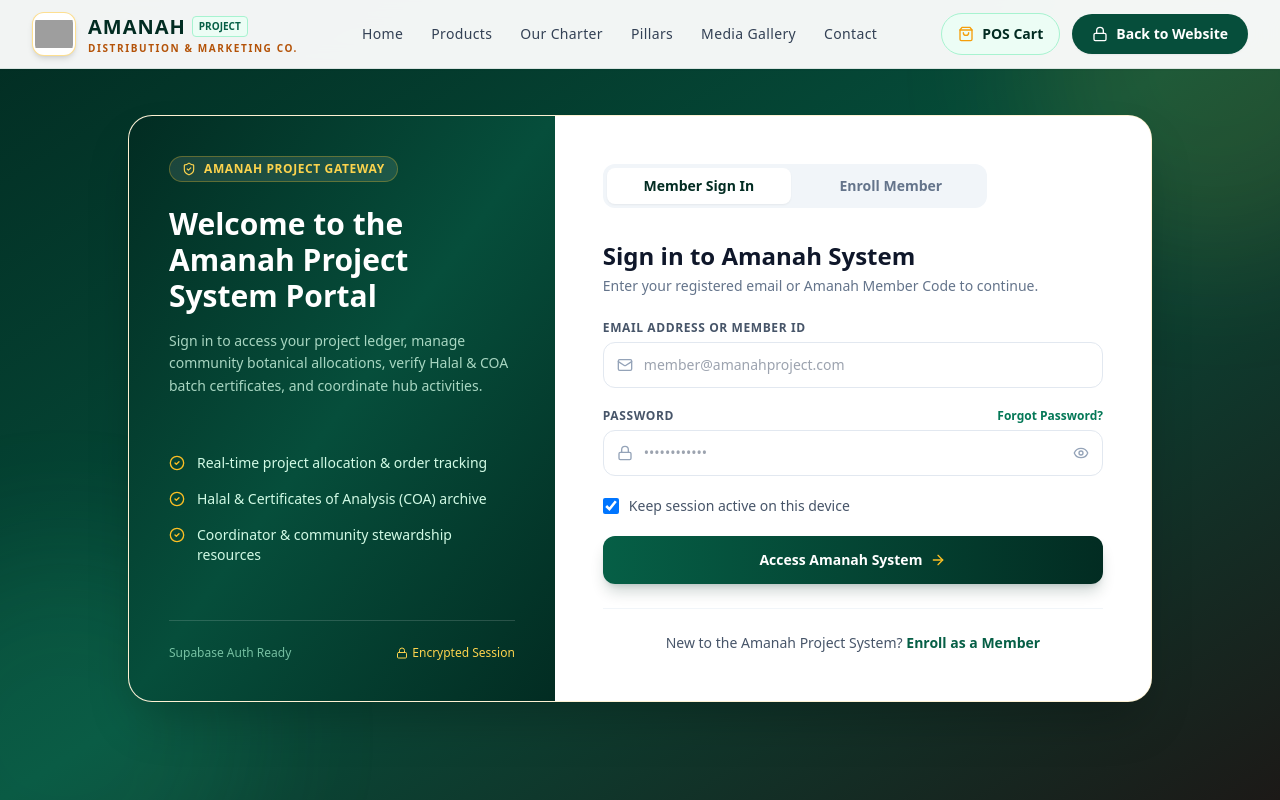
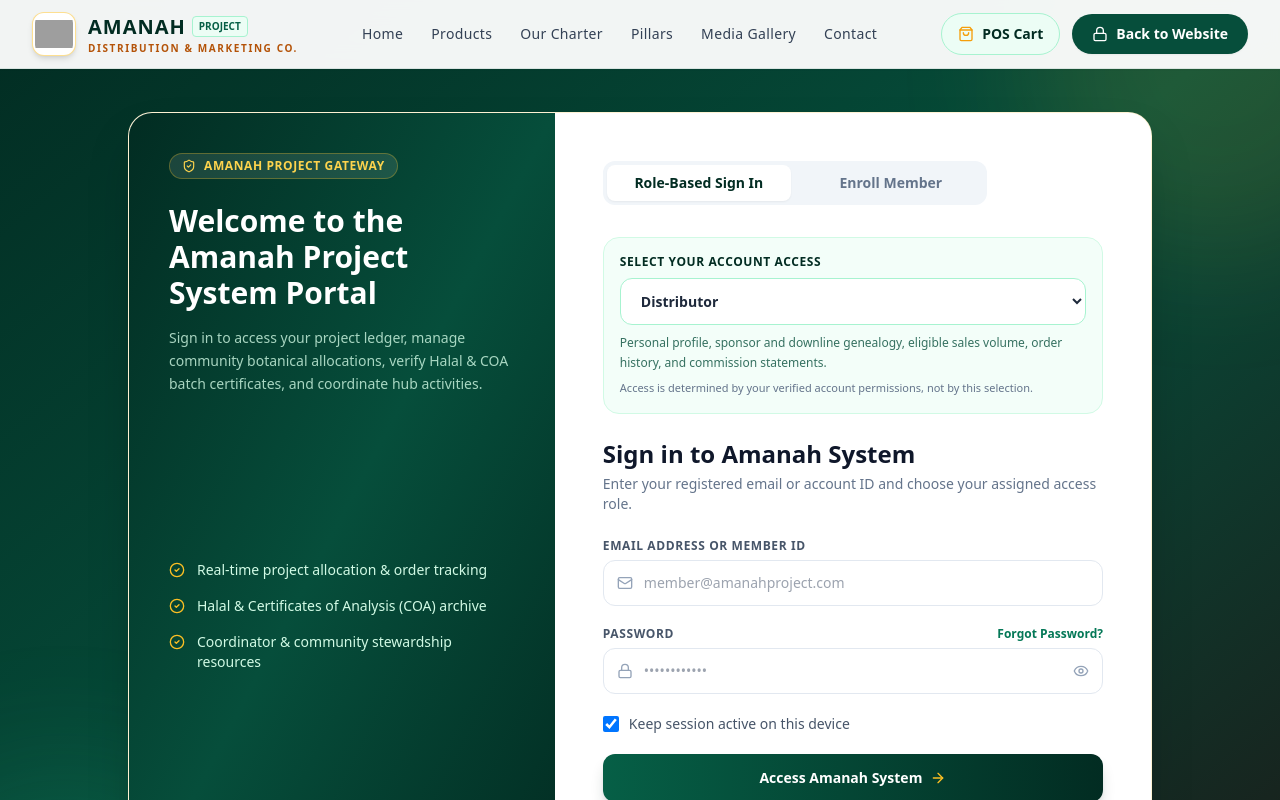
Before and after one commit to AMANAH-DMC/AMANAH-UNILEVEL, a React (Vite) app: page / in a window 1280 px wide. Both pictures are taken after a click on the button "System Portal". Shown: the top 800 px of the page. Built offline with nearby package versions, Linux system fonts and the light colour scheme; grey boxes are pictures that could not be loaded.

Commit message:
Add Unilevel multi-role sign-in interface

```diff
--- a/src/App.tsx
+++ b/src/App.tsx
@@ -391,6 +391,21 @@ const MEDIA_ITEMS: MediaItem[] = [
 ];
 
 // ============================================================================
+ // AMANAH UNILEVEL ROLE CATALOG
+ // Role choice is a sign-in context only. The trusted account role must be
+ // assigned and verified by the backend; this selector never grants access.
+ // ============================================================================
+const UNILEVEL_ROLES = [
+  { id: 'distributor', label: 'Distributor', description: 'Personal profile, sponsor and downline genealogy, eligible sales volume, order history, and commission statements.' },
+  { id: 'mobile_stockist', label: 'Mobile Stockist', description: 'Assigned stock, inventory movements, replenishment requests, and product handovers within an authorized territory.' },
+  { id: 'branch_operator', label: 'Branch Operator', description: 'Branch sales and order processing, member assistance, stock receiving, and branch-level daily reconciliation.' },
+  { id: 'manager', label: 'Manager', description: 'Supervised branch and team performance, operational approvals, stock oversight, and management reports.' },
+  { id: 'admin', label: 'Admin', description: 'Authorized user and role administration, system configuration, audit monitoring, and controlled master data.' },
+] as const;
+
+type UnilevelRoleId = typeof UNILEVEL_ROLES[number]['id'];
+
+// ============================================================================
 // MAIN APPLICATION COMPONENT — AMANAH PROJECT SYSTEM
 // ============================================================================
 
@@ -442,6 +457,7 @@ export default function AmanahApp() {
 
   // Supabase-Ready Login / Registration Portal State
   const [authMode, setAuthMode] = useState<'login' | 'register' | 'forgot'>('login');
+  const [selectedRole, setSelectedRole] = useState<UnilevelRoleId>('distributor');
   const [showPassword, setShowPassword] = useState<boolean>(false);
   const [authForm, setAuthForm] = useState({
     fullName: '',
@@ -452,7 +468,7 @@ export default function AmanahApp() {
   });
   const [authFeedback, setAuthFeedback] = useState<{
     loading: boolean;
-    status: 'idle' | 'configured_ready' | 'validation_error';
+    status: 'idle' | 'configured_ready' | 'validation_error' | 'not_connected';
     message: string;
   }>({
     loading: false,
@@ -599,25 +615,12 @@ export default function AmanahApp() {
       return;
     }
 
-    setAuthFeedback({ loading: true, status: 'idle', message: '' });
-
-    // Architectural integration point for Supabase Client:
-    // const { data, error } = await supabase.auth.signInWithPassword({
-    //   email: authForm.email,
-    //   password: authForm.password,
-    // });
-    setTimeout(() => {
-      setAuthFeedback({
-        loading: false,
-        status: 'configured_ready',
-        message:
-          authMode === 'login'
-            ? 'Amanah Portal credentials validated. Connect your VITE_SUPABASE_URL and VITE_SUPABASE_ANON_KEY environment variables in src/lib/supabaseClient.ts to activate live member session tokens and dashboard routing.'
-            : authMode === 'register'
-            ? 'Member enrollment payload validated. Connect Supabase Auth (supabase.auth.signUp) to dispatch verification emails and provision new Amanah Project System profiles.'
-            : 'Password recovery payload validated. Connect Supabase Auth (supabase.auth.resetPasswordForEmail) to send secure reset links.',
-      });
-    }, 550);
+    setAuthFeedback({
+      loading: false,
+      status: 'not_connected',
+      message:
+        'The multi-role sign-in screen is prepared, but live authentication is not connected yet. Your selected role is a requested access context only; the server must verify the account role and permissions before opening any dashboard. No credentials have been authenticated or stored.',
+    });
   };
 
   const filteredMedia =
@@ -858,7 +861,7 @@ export default function AmanahApp() {
                       : 'text-slate-500 hover:text-slate-800'
                   }`}
                 >
-                  Member Sign In
+                  Role-Based Sign In
                 </button>
                 <button
                   type="button"
@@ -876,6 +879,30 @@ export default function AmanahApp() {
                 </button>
               </div>
 
+              {authMode !== 'forgot' && (
+                <div className="mb-6 rounded-2xl border border-emerald-100 bg-emerald-50/60 p-4">
+                  <label htmlFor="amanah-role" className="block text-xs font-bold uppercase tracking-wider text-emerald-950 mb-2">
+                    Select your account access
+                  </label>
+                  <select
+                    id="amanah-role"
+                    value={selectedRole}
+                    onChange={(e) => setSelectedRole(e.target.value as UnilevelRoleId)}
+                    className="w-full rounded-xl border border-emerald-200 bg-white px-4 py-3 text-sm font-semibold text-slate-800 outline-none focus:border-emerald-700 focus:ring-2 focus:ring-emerald-700/20"
+                  >
+                    {UNILEVEL_ROLES.map((role) => (
+                      <option key={role.id} value={role.id}>{role.label}</option>
+                    ))}
+                  </select>
+                  <p className="mt-2 text-xs leading-relaxed text-emerald-900/80">
+                    {UNILEVEL_ROLES.find((role) => role.id === selectedRole)?.description}
+                  </p>
+                  <p className="mt-2 text-[11px] text-slate-500">
+                    Access is determined by your verified account permissions, not by this selection.
+                  </p>
+                </div>
+              )}
+
               <div className="mb-6">
                 <h2 className="text-2xl font-bold text-slate-900">
                   {authMode === 'login' && 'Sign in to Amanah System'}
@@ -884,7 +911,7 @@ export default function AmanahApp() {
                 </h2>
                 <p className="text-sm text-slate-500 mt-1">
                   {authMode === 'login' &&
-                    'Enter your registered email or Amanah Member Code to continue.'}
+                    'Enter your registered email or account ID and choose your assigned access role.'}
                   {authMode === 'register' &&
                     'Join our ethical wellness network and community stewardship program.'}
                   {authMode === 'forgot' &&
@@ -897,6 +924,8 @@ export default function AmanahApp() {
                   className={`mb-6 p-4 rounded-xl text-sm border flex items-start gap-3 ${
                     authFeedback.status === 'validation_error'
                       ? 'bg-red-50 border-red-200 text-red-800'
+                      : authFeedback.status === 'not_connected'
+                      ? 'bg-amber-50 border-amber-200 text-amber-900'
                       : 'bg-emerald-50 border-emerald-200 text-emerald-900'
                   }`}
                 >
@@ -905,6 +934,8 @@ export default function AmanahApp() {
                     <p className="font-semibold mb-0.5">
                       {authFeedback.status === 'validation_error'
                         ? 'Input Required'
+                        : authFeedback.status === 'not_connected'
+                        ? 'Authentication Not Connected'
                         : 'Supabase Integration Ready'}
                     </p>
                     <p className="leading-relaxed opacity-90">{authFeedback.message}</p>
@@ -1056,7 +1087,7 @@ export default function AmanahApp() {
                       onClick={() => setAuthMode('register')}
                       className="font-semibold text-emerald-800 hover:underline"
                     >
-                      Enroll as a Member
+                      Request Member Enrollment
                     </button>
                   </p>
                 ) : (
```
